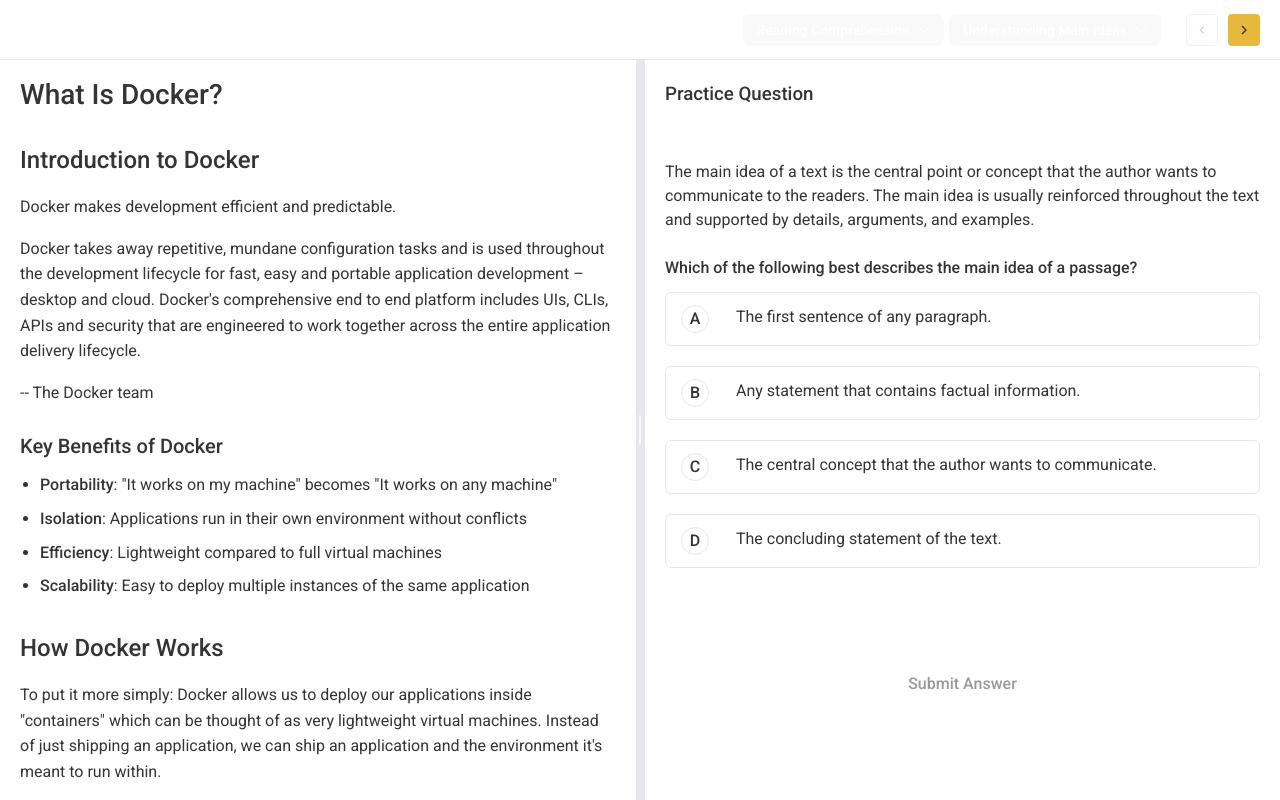
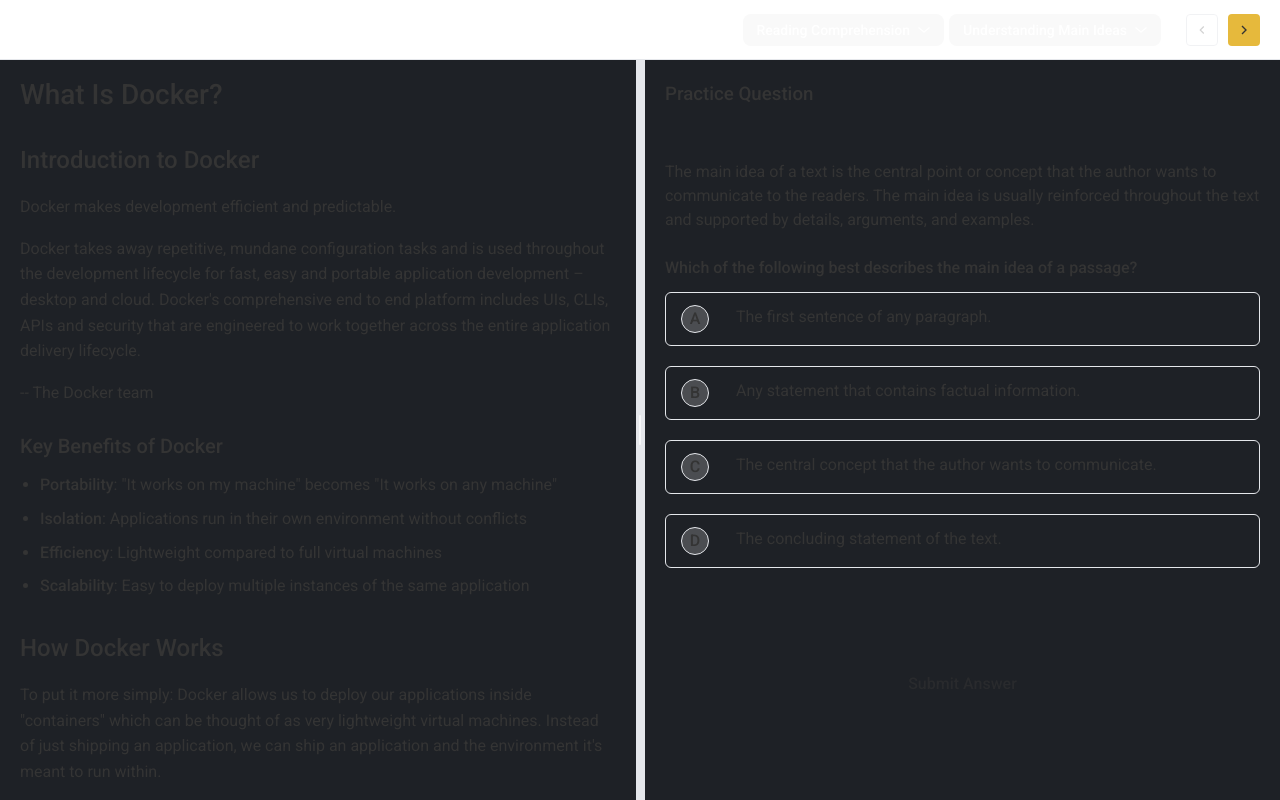
Before and after one commit to Orujhimaru/max_odyssey, a React (Vite) app: page /course/1/lesson/101 in a window 1280 px wide. Built offline with nearby package versions, Linux system fonts and the light colour scheme; sample sign-in values are in the browser's storage; a web font is replaced by a local one.

Commit message:
design: lesson page bg change

```diff
--- a/src/pages/LessonPage/LessonPage.css
+++ b/src/pages/LessonPage/LessonPage.css
@@ -185,7 +185,7 @@
 
 /* Dark Theme Specific Overrides */
 [data-theme="dark"] .lesson-top-nav {
-  background-color: #1a1a1a;
+  background-color: #1c1d1f;
   border-bottom-color: #2c2c2c;
 }
 
@@ -201,7 +201,7 @@
   position: relative;
   overflow: hidden;
   color: var(--text-primary);
-  background-color: var(--bg-primary);
+  background-color: #1e2126;
 }
 
 /* Content Panel - Left Side */
```
